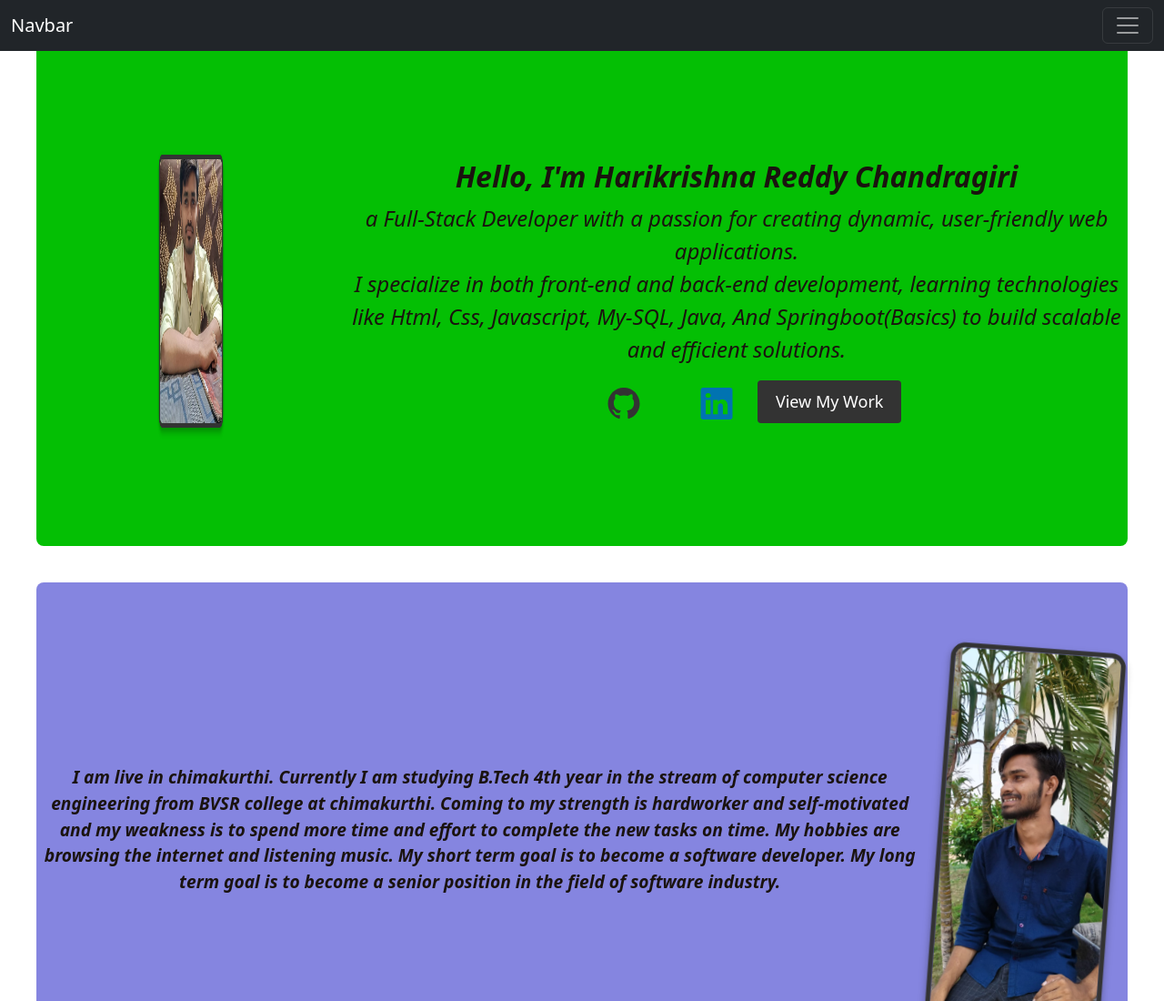
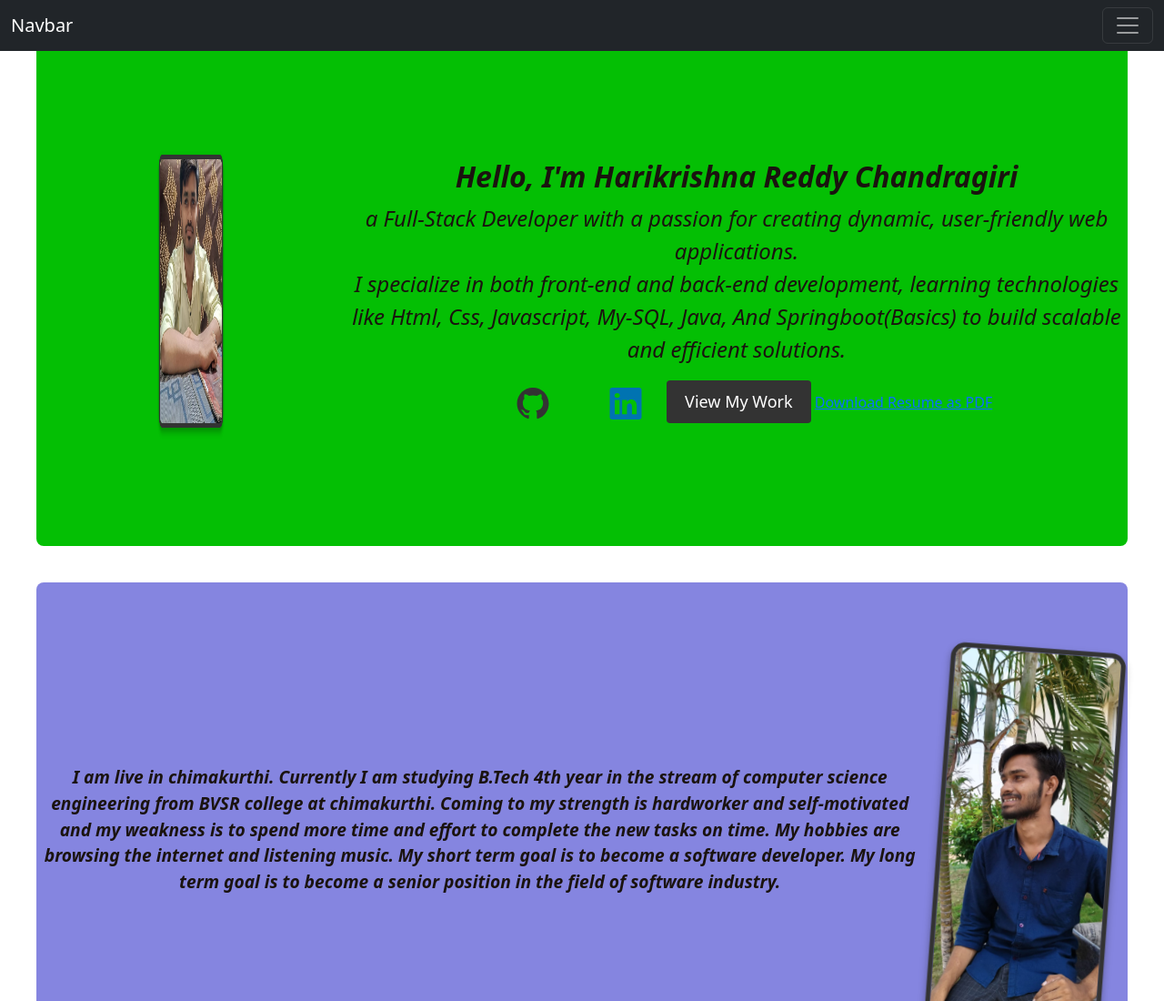
Before and after one commit to chandragiriharikrishnareddy/PersonalPortfolio, a plain HTML site: page index.html in a window 1280 px wide. Shown: the top 1100 px of the page at 91% size. Drawn offline with nearby package versions, Linux system fonts and the light colour scheme; some icons are missing.

Commit message:
Update index.html

```diff
--- a/index.html
+++ b/index.html
@@ -60,6 +60,7 @@
         </svg>
         </a>
         <a href="#Projects" class="button">View My Work</a>
+        <a href="https://d.docs.live.net/5f31b0cb53409361/Desktop/ChandragiriResume0957.docx" class="download-link">Download Resume as PDF</a>
       </div>
     </section>
     <section id="About" class="about-section">
```
